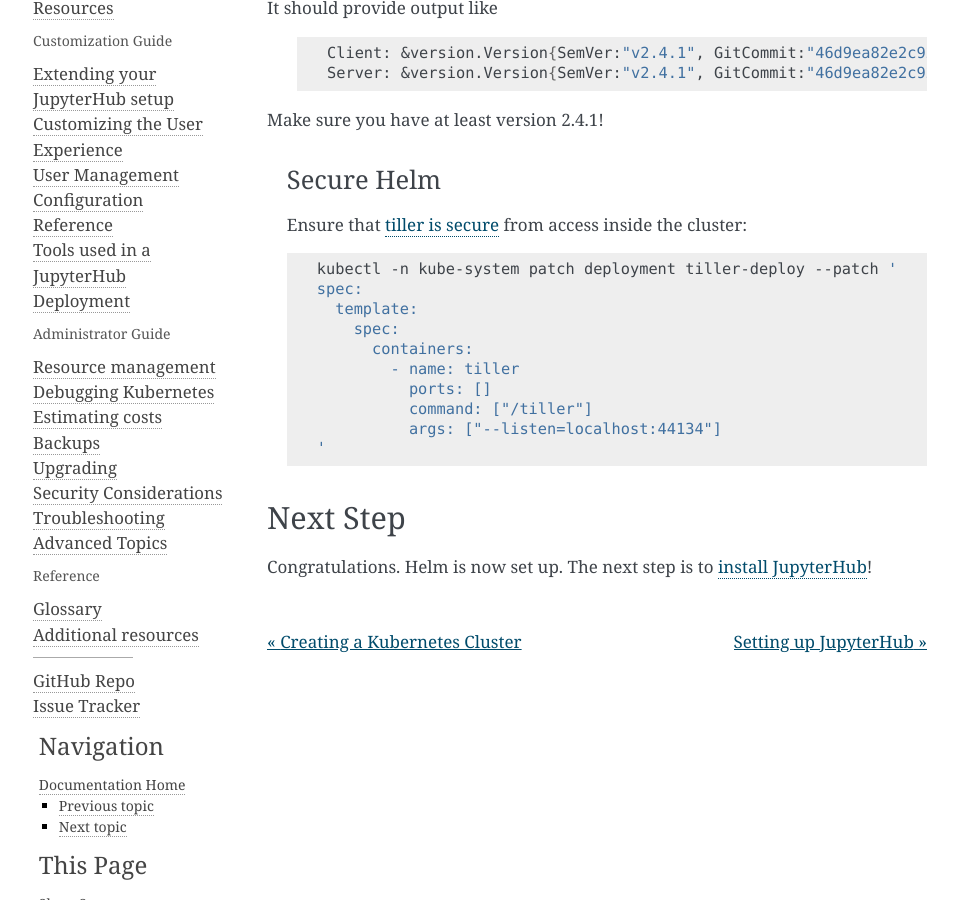
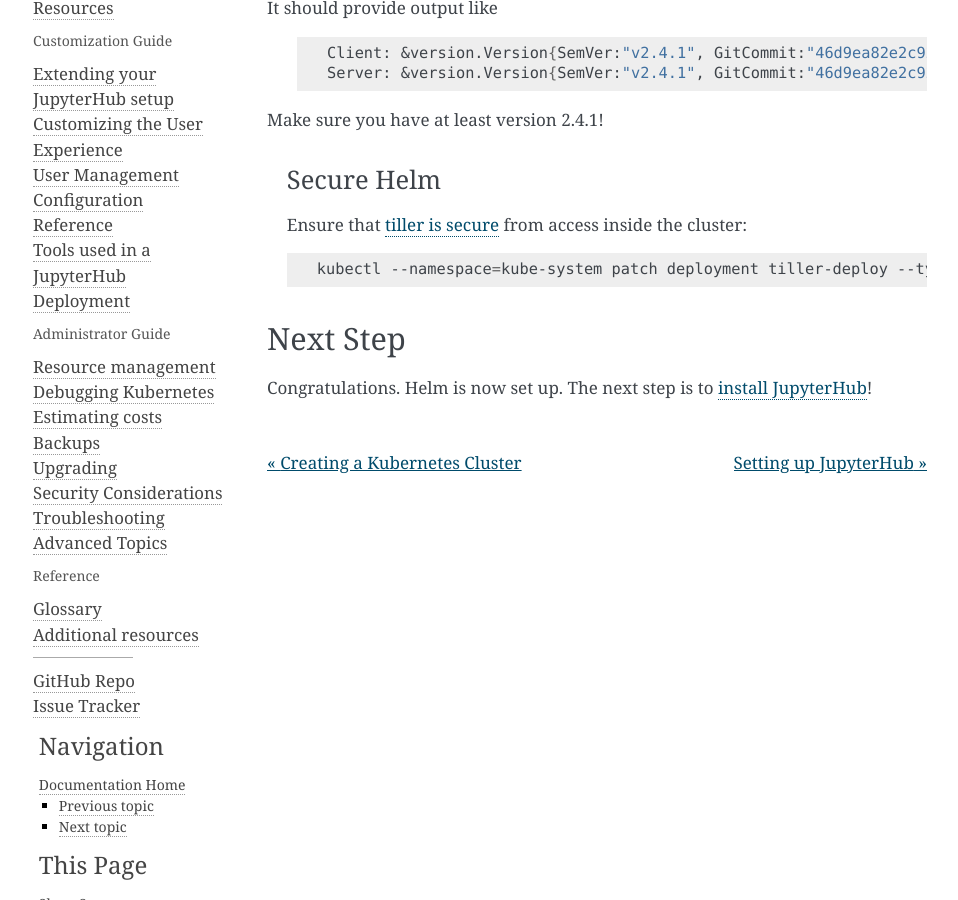
Before and after one commit to jupyterhub/zero-to-jupyterhub-k8s, a Sphinx documentation site: the page built from doc/source/setup-helm.rst, in a window 1280 px wide and 900 px high, scrolled down 919 px. Shown: the whole window, without its empty margins (153-1111 px from the left). Built offline with Sphinx 7.4.7, drawn with Linux system fonts in a browser that asks for light colours.

Commit message:
Condense patch to one line

```diff
--- a/doc/source/setup-helm.rst
+++ b/doc/source/setup-helm.rst
@@ -60,16 +60,7 @@
 
    .. code:: bash
 
-      kubectl -n kube-system patch deployment tiller-deploy --patch '
-      spec:
-        template:
-          spec:
-            containers:
-              - name: tiller
-                ports: []
-                command: ["/tiller"]
-                args: ["--listen=localhost:44134"]
-      '
+      kubectl --namespace=kube-system patch deployment tiller-deploy --type=json --patch='[{"op": "add", "path": "/spec/template/spec/containers/0/command", "value": ["/tiller", "--listen=localhost:44134"]}]'
 
 Next Step
 ---------
```
